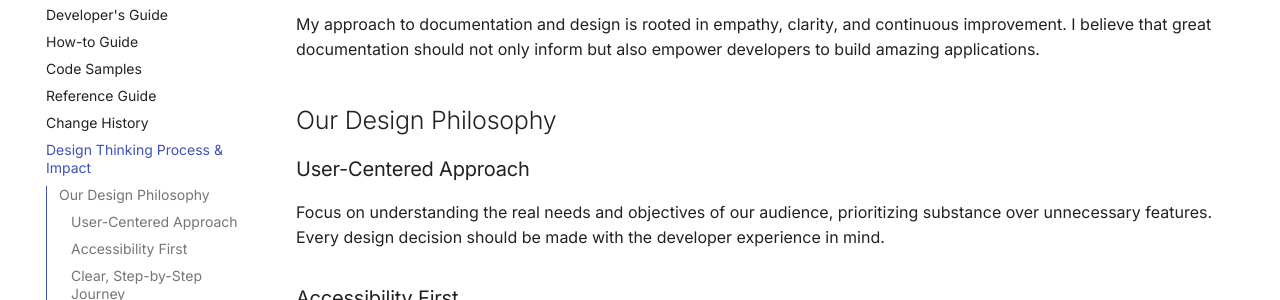
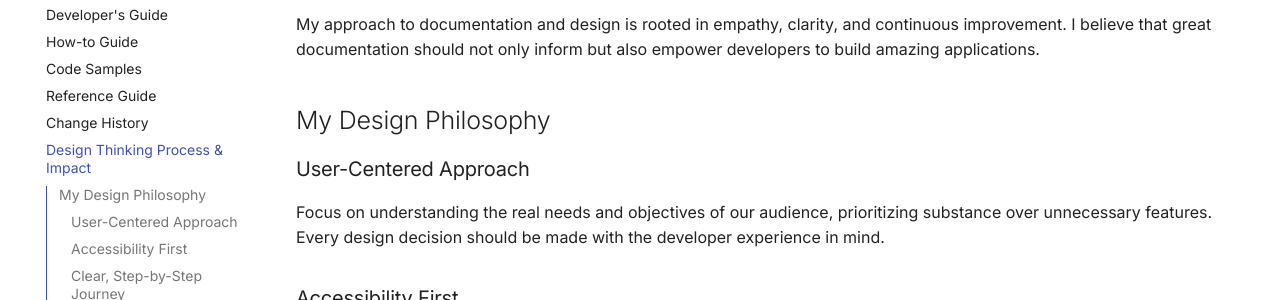
Before and after one commit to ambernegi/Documentation, an MkDocs documentation site: the page built from docs/design-thinking.md, in a window 1280 px wide and 1275 px high. Shown: the part 168-468 px from the top of the window. Built offline with MkDocs 1.6.1 and Material for MkDocs 9.7.7, drawn with Linux system fonts in a browser that asks for light colours.

Commit message:
Update design-thinking.md

```diff
--- a/docs/design-thinking.md
+++ b/docs/design-thinking.md
@@ -2,7 +2,7 @@
 
 My approach to documentation and design is rooted in empathy, clarity, and continuous improvement. I believe that great documentation should not only inform but also empower developers to build amazing applications.
 
-## Our Design Philosophy
+## My Design Philosophy
 
 ### User-Centered Approach
 
```
